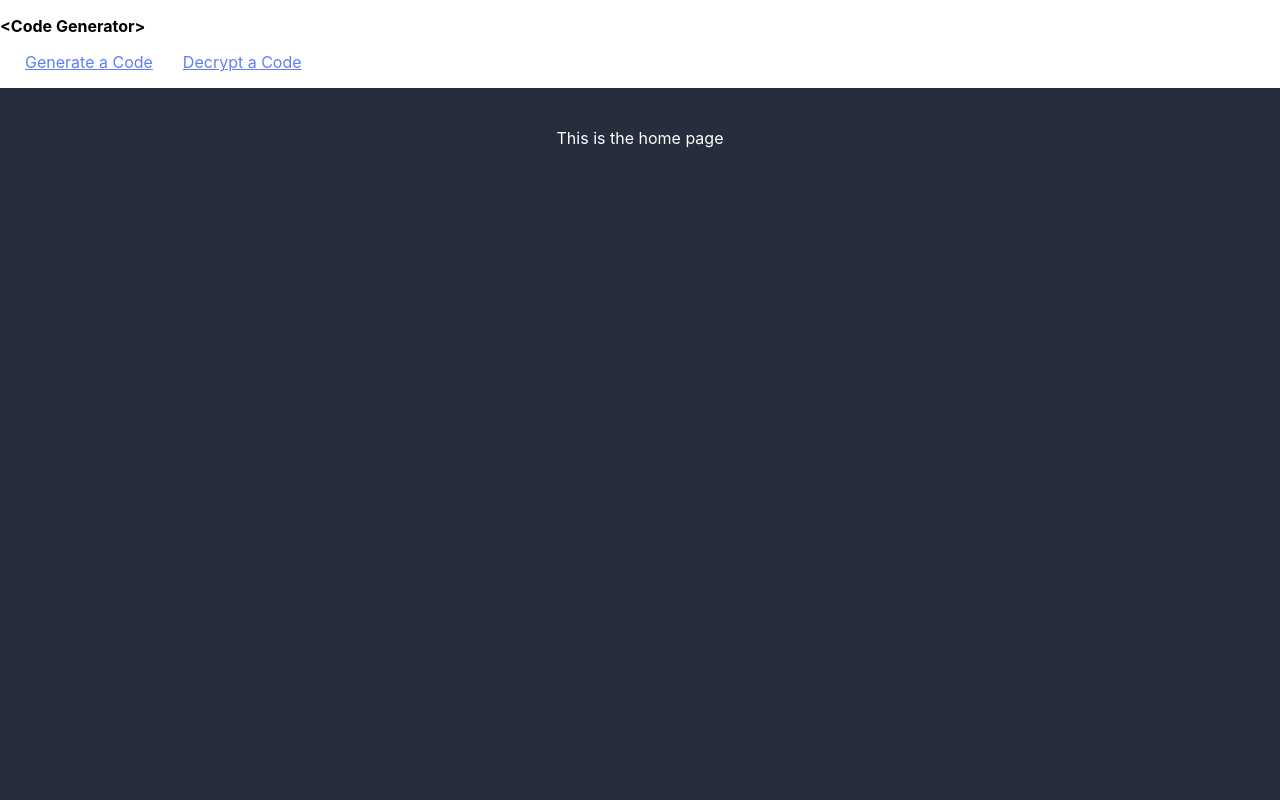
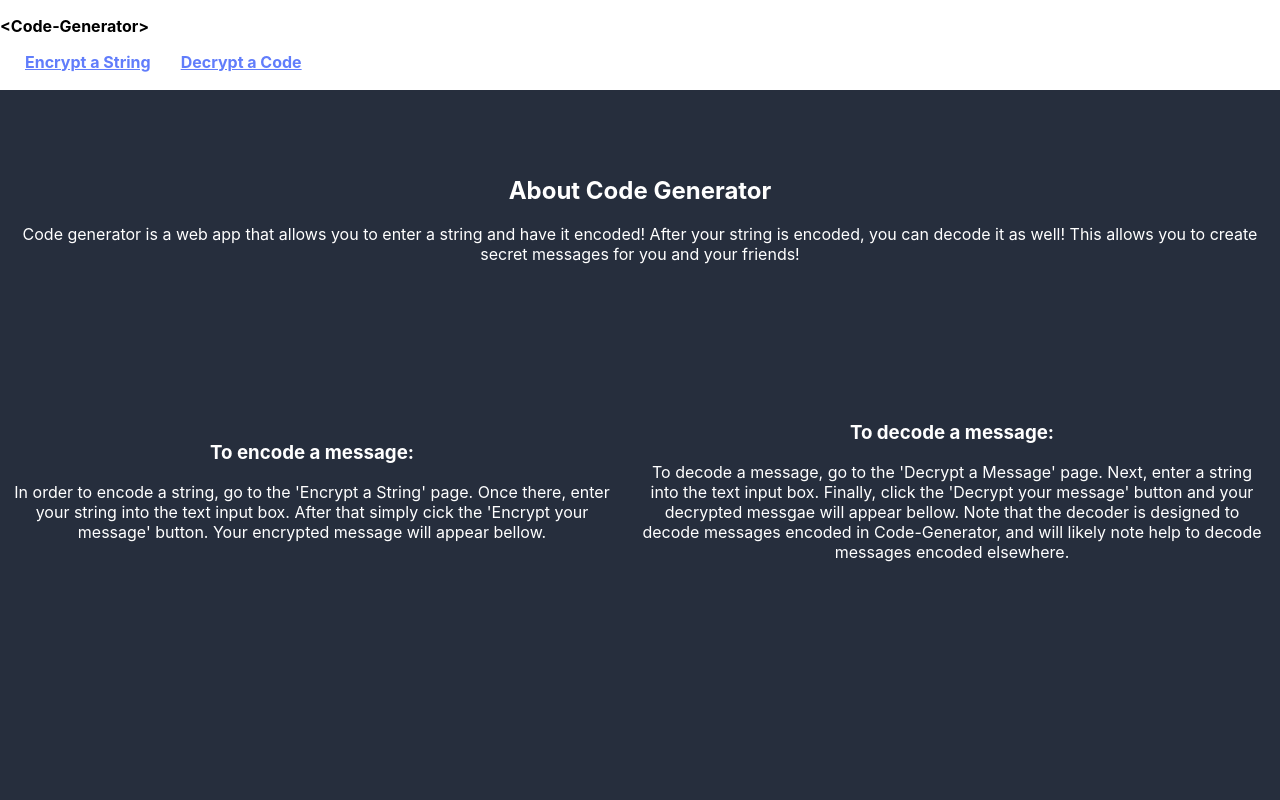
Before and after one commit to HaydonUresti/Code-Generator, a React (Create React App) app in the folder code-generator/: page / in a window 1280 px wide. Shown: the top 800 px of the page. Built offline with nearby package versions, Linux system fonts and the light colour scheme.

Commit message:
Added comments and more css to each page

```diff
--- a/code-generator/src/App.css
+++ b/code-generator/src/App.css
@@ -26,32 +26,31 @@
   /* float: left; */
   text-align: left;
   /* padding: 14px 16px; */
+  /* overflow: hidden; */
+  padding-bottom: 18px;
 
 }
 .Git-icon {
   display: inline-block;
   align-items: flex-end;
-  /* margin-right: 20px; */
-  /* margin-right: 20; */
 }
 
 .youTube-Icon {
   margin: 10px;
-  /* margin-bottom: 15px; */
 }
 
 .footer-text {
   margin-left: 20px;
   text-align: left;
   margin-top: 25px;
+  font-size: large;
+  font-style: italic;
 }
 .App-link {
   padding:5px;
   margin-left: 20px;
   color: #617dfb;
-  /* border-color: blue; */
-
-  /* margin-bottom: 5px; */
+  overflow: hidden;
 }
 a:hover{
   color: blue;
@@ -61,9 +60,6 @@ a:hover{
 
 }
 
-/* a:visited {
-  color: dimgray;
-} */
 
 .App-body {
   background-color: #262e3d;
@@ -71,7 +67,7 @@ a:hover{
   min-height: 100vh;
   margin: auto;
   height: 100px;
-  line-height: 100px;
+  /* line-height: 100px; */
   /* display: flex; */
   /* flex-direction: column; */
   /* align-items: center;*/
@@ -85,14 +81,49 @@ a:hover{
   display: flex;
   justify-content: space-between;
 }
-/* .App-link {
-  color: #61dafb;
-} */
 
-/* @keyframes App-logo-spin {
-  from {
-    transform: rotate(0deg);
-  }
-  to {
-    transform: rotate(360deg);
-  } */
+
+.home-grid {
+  background-color: #262e3d;
+  width: "100%";
+  min-height: 100vh;
+  margin: auto;
+  height: 100px;
+  display: grid;
+  grid-template-rows: 1fr 1fr 1fr;
+  grid-gap: 1em;
+  color: white;
+  align-items: center;
+  justify-items: center;
+}
+
+.about-position {
+  grid-column: 1 / 4;
+  grid-row: 1 / 2;
+}
+
+.encode-position {
+  grid-column: 2 / 4;
+  grid-row: 2 / 4;
+}
+
+.decode-position {
+  grid-column: 2 / 4;
+  grid-row: 2 / 4;
+}
+
+
+
+.encrypt-button {
+  width: 100px;
+  align-self: center;
+  margin-top: -30%;
+}
+
+.output {
+  margin-top: -25%;
+}
+
+.input-form {
+  margin-top: -10%;
+}
--- a/code-generator/src/pages/decryptPage.js
+++ b/code-generator/src/pages/decryptPage.js
@@ -2,27 +2,28 @@ import React from "react";
 import { useState } from "react";
 import decryptString from "../components/decipher";
 
-// The home page of the website
+// The page that allows the user to decrypt a string.
 const DecryptPage = () => {
 
+  // State to sove temparary memory of the input and output strings.
   const [encryptedInput, setEncryptedInput] = useState("");
   const [plainText, setPlainText] = useState("");
 
+    // Returning the html elements that make up the website
     return (
-
-
             <div className="App">
-
                 <header className="App-header">
                   <p className="App-title">&lt;Code Generator&gt;</p>
                   <a className='App-link' href='/'>Return Home</a>
                   <a className='App-link' href='/encrypt'>Encrypt a Code</a>
                 </header>
 
-              <div className='App-body'>
+              <div className='home-grid'>
+                <div>
                 <p>Welcome to the Decoder! To begin simply enter the text you want decoded into the entry box.</p>
                 <p>Special characters and punctuation, besides "+", "/", and "=" may not be included.</p>
-                <form>
+                </div>
+                <form className="input-form">
                   <label>Enter the string you would like decoded:
                     <input
                     type="text"
@@ -30,12 +31,14 @@ const DecryptPage = () => {
                     onChange={(text) => setEncryptedInput(text.target.value)}
                     />
                   </label>
-
                 </form>
-               <button onClick={ () => setPlainText(decryptString(encryptedInput))}>
+               <button className="encrypt-button" onClick={ () => setPlainText(decryptString(encryptedInput))}>
                 Decrypt your message
                </button>
+               <div className="output">
+               <h5>Your decrypted message:</h5>
                <p>{plainText}</p>
+               </div>
               </div>
               <footer className='App-footer'>
             <p className="footer-text" >2023 Code Generator - Haydon Uresti</p>
--- a/code-generator/src/pages/encryptPage.js
+++ b/code-generator/src/pages/encryptPage.js
@@ -2,12 +2,14 @@ import React from "react";
 import encryptString from  '../components/cypher'
 import { useState } from "react";
 
-// The home page of the website
+// The page that allows the user to encrypt a string.
 const EncryptPage = () => {
+
+  // State to sove temparary memory of the input and output strings.
   const [unencryptedInput, setUnencryptedInput] = useState("");
   const [code, setCode] = useState("");
 
-
+  // Returning the html elements that make up the website
   return (
         <div className="App">
 
@@ -17,10 +19,12 @@ const EncryptPage = () => {
               <a className='App-link' href='/decrypt'>Decrypt a Code</a>
             </header>
 
-          <div className='App-body'>
+          <div className='home-grid'>
+            <div>
             <p>Welcome to the encoder! To begin simply enter the text you want encoded into the entry box.</p>
             <p>Special characters and punctuation may not be included.</p>
-            <form>
+            </div>
+            <form className="input-form">
               <label>Enter the string you would like encoded:
                 <input
                 type="text"
@@ -30,10 +34,13 @@ const EncryptPage = () => {
               </label>
 
             </form>
-           <button onClick={ () => setCode(encryptString(unencryptedInput))}>
+           <button className='encrypt-button' onClick={ () => setCode(encryptString(unencryptedInput))}>
             Encrypt your message
            </button>
+           <div className="output">
+            <h5>Your encoded message:</h5>
            <p>{code}</p>
+           </div>
           </div>
           <footer className='App-footer'>
             <p className="footer-text" >2023 Code Generator - Haydon Uresti</p>
--- a/code-generator/src/pages/homePage.js
+++ b/code-generator/src/pages/homePage.js
@@ -2,17 +2,44 @@ import React from "react";
 
 // The home page of the website
 const HomePage = () => {
+
+  // Returning the html elements that make up the website
     return (
         <div className="App">
 
             <header className="App-header">
-              <p className="App-title">&lt;Code Generator&gt;</p>
-              <a className='App-link' href='/encrypt'>Generate a Code</a>
+              <div className="App-title">
+              <p className="App-title">&lt;Code-Generator&gt;</p>
+              <a className='App-link' href='/encrypt'>Encrypt a String</a>
               <a className='App-link' href='/decrypt'>Decrypt a Code</a>
+              </div>
             </header>
 
-          <div className='App-body'>
-            <p>This is the home page</p>
+          <div className='home-grid'>
+            <div class='about-position'>
+            <h2>About Code Generator</h2>
+            <p>Code generator is a web app that allows you to enter a string and have it encoded!
+              After your string is encoded, you can decode it as well! This allows you to create secret
+              messages for you and your friends!</p>
+              </div>
+              <div className="encode-postion">
+            <h3>To encode a message:</h3>
+            <p>In order to encode a string, go to the 'Encrypt a String' page. Once there, enter your
+              string into the text input box. After that simply cick the 'Encrypt your message' button.
+              Your encrypted message will appear bellow.
+            </p>
+            </div>
+            <div className="decode-postion">
+            <h3>To decode a message:</h3>
+            <p>
+              To decode a message, go to the 'Decrypt a Message' page. Next, enter a string into the text
+              input box. Finally, click the 'Decrypt your message' button and your decrypted messgae will
+              appear bellow.
+              Note that the decoder is designed to decode messages encoded in Code-Generator, and will likely
+              note help to decode messages encoded elsewhere.
+            </p>
+            </div>
+
 
           </div>
           <footer className='App-footer'>
@@ -34,3 +61,4 @@ const HomePage = () => {
 
 
 export default HomePage;
+// Maybe change the theme based on the time of day?
```
Also changed, not shown: code-generator/src/App.js (+2 -63 lines), code-generator/src/components/cypher.js (+16 -14 lines), code-generator/src/components/decipher.js (+16 -7 lines), 1 other file (tests, documents, lock files or other folders).
